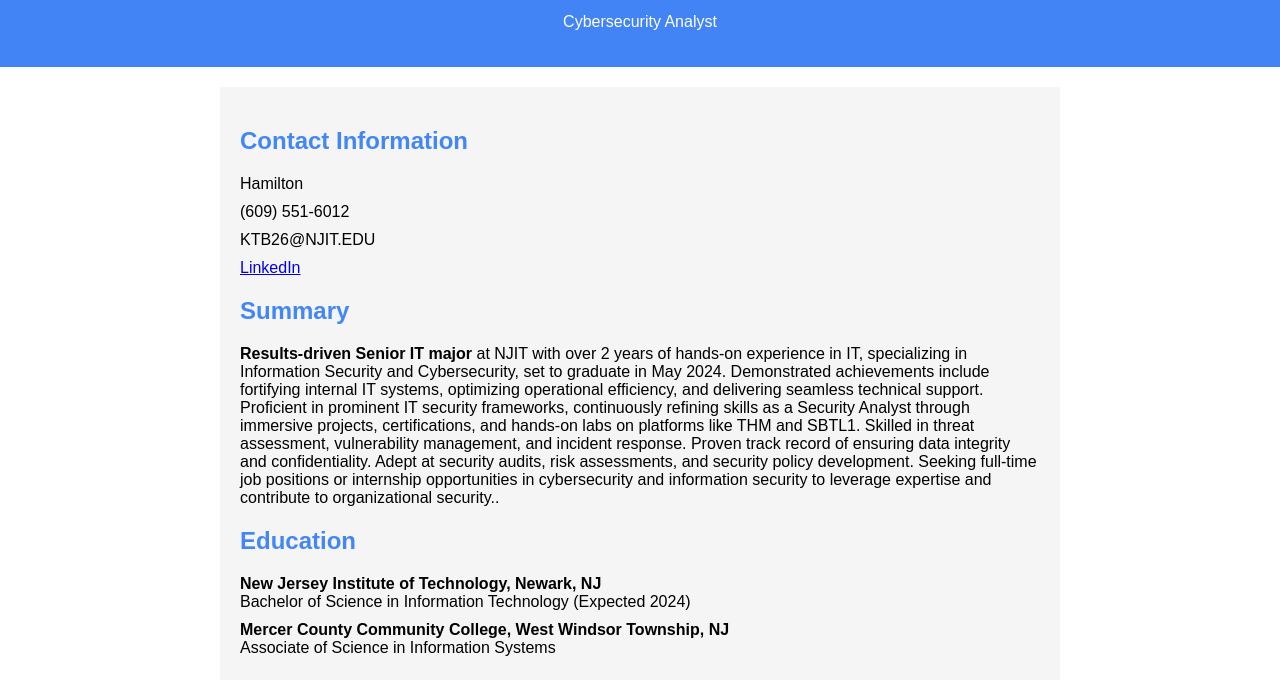
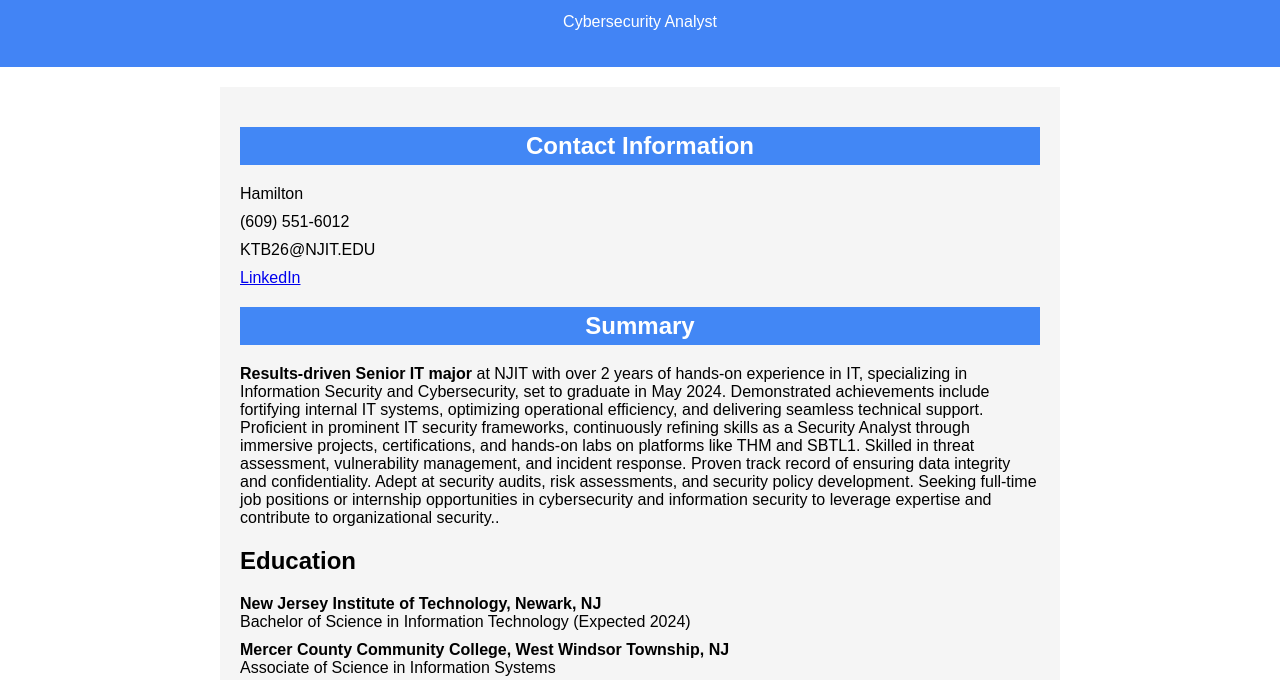
Before and after one commit to kenzit100/Personal-Website, a plain HTML site: page index.html in a window 1280 px wide. Shown: the part 60-740 px from the top of the page. Drawn offline with Linux system fonts and the light colour scheme.

Commit message:
Update index.html

```diff
--- a/index.html
+++ b/index.html
@@ -23,9 +23,6 @@
             padding: 20px;
             background-color: #f5f5f5;
         }
-        h2 {
-            color: #4287f5;
-        }
         .section {
             margin-bottom: 20px;
         }
@@ -35,6 +32,12 @@
         }
         li {
             margin-bottom: 10px;
+        }
+        .section h2 {
+            background-color: #4287f5; /* Blue background color */
+            color: #fff; /* White text color */
+            padding: 5px;
+            text-align: center;
         }
     </style>
 </head>
@@ -57,7 +60,7 @@
             <h2>Summary</h2>
             <p><strong>Results-driven Senior IT major</strong> at NJIT with over 2 years of hands-on experience in IT, specializing in Information Security and Cybersecurity, set to graduate in May 2024. Demonstrated achievements include fortifying internal IT systems, optimizing operational efficiency, and delivering seamless technical support. Proficient in prominent IT security frameworks, continuously refining skills as a Security Analyst through immersive projects, certifications, and hands-on labs on platforms like THM and SBTL1. Skilled in threat assessment, vulnerability management, and incident response. Proven track record of ensuring data integrity and confidentiality. Adept at security audits, risk assessments, and security policy development. Seeking full-time job positions or internship opportunities in cybersecurity and information security to leverage expertise and contribute to organizational security..</p>
         </div>
-        <div class="section">
+        <div class "section">
             <h2>Education</h2>
             <ul>
                <strong>New Jersey Institute of Technology, Newark, NJ</strong>
@@ -223,10 +226,6 @@ monitoring and efficient incident management.
 
             </ul>
         </div>
-
-
-
-
     </div>
 </body>
 </html>
```
